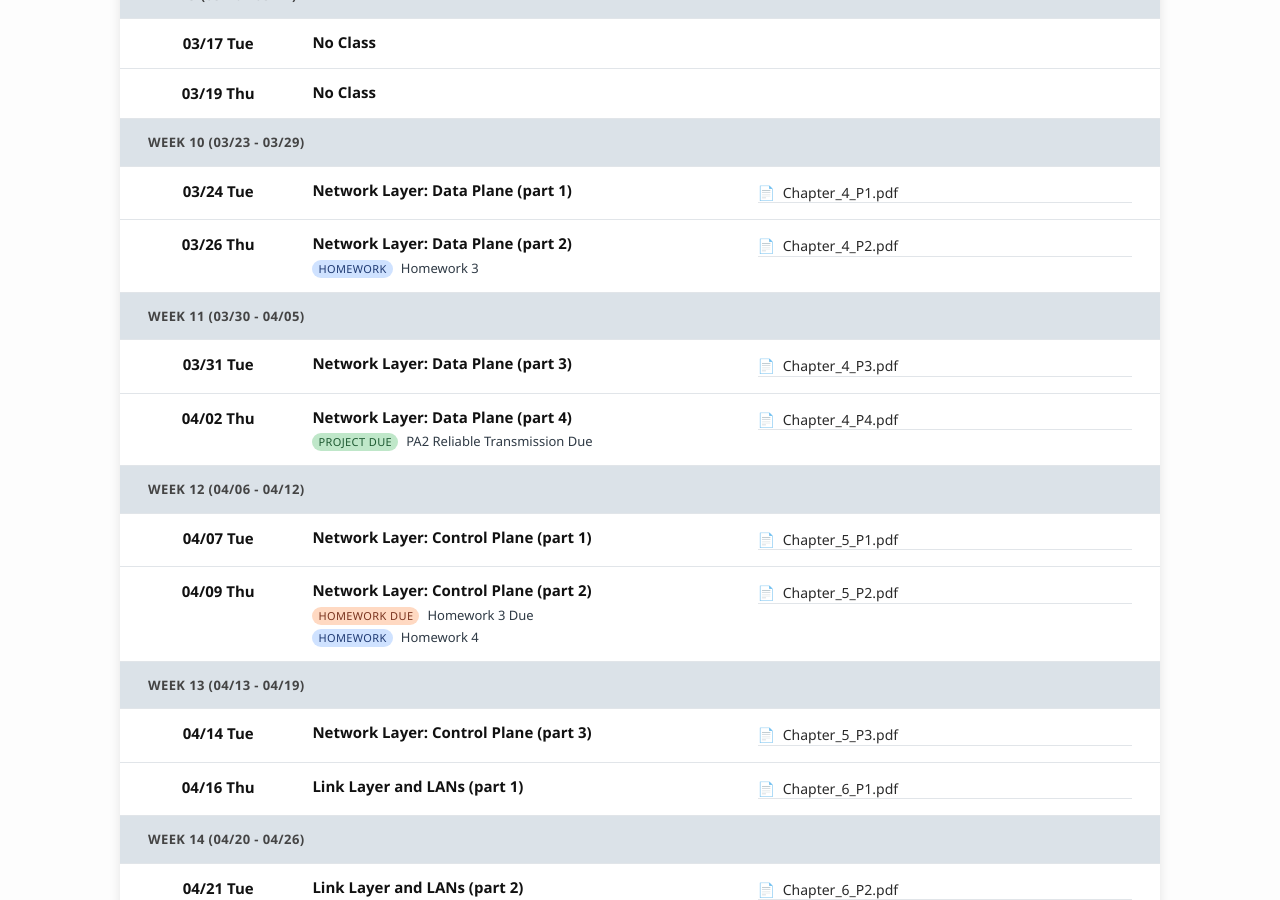
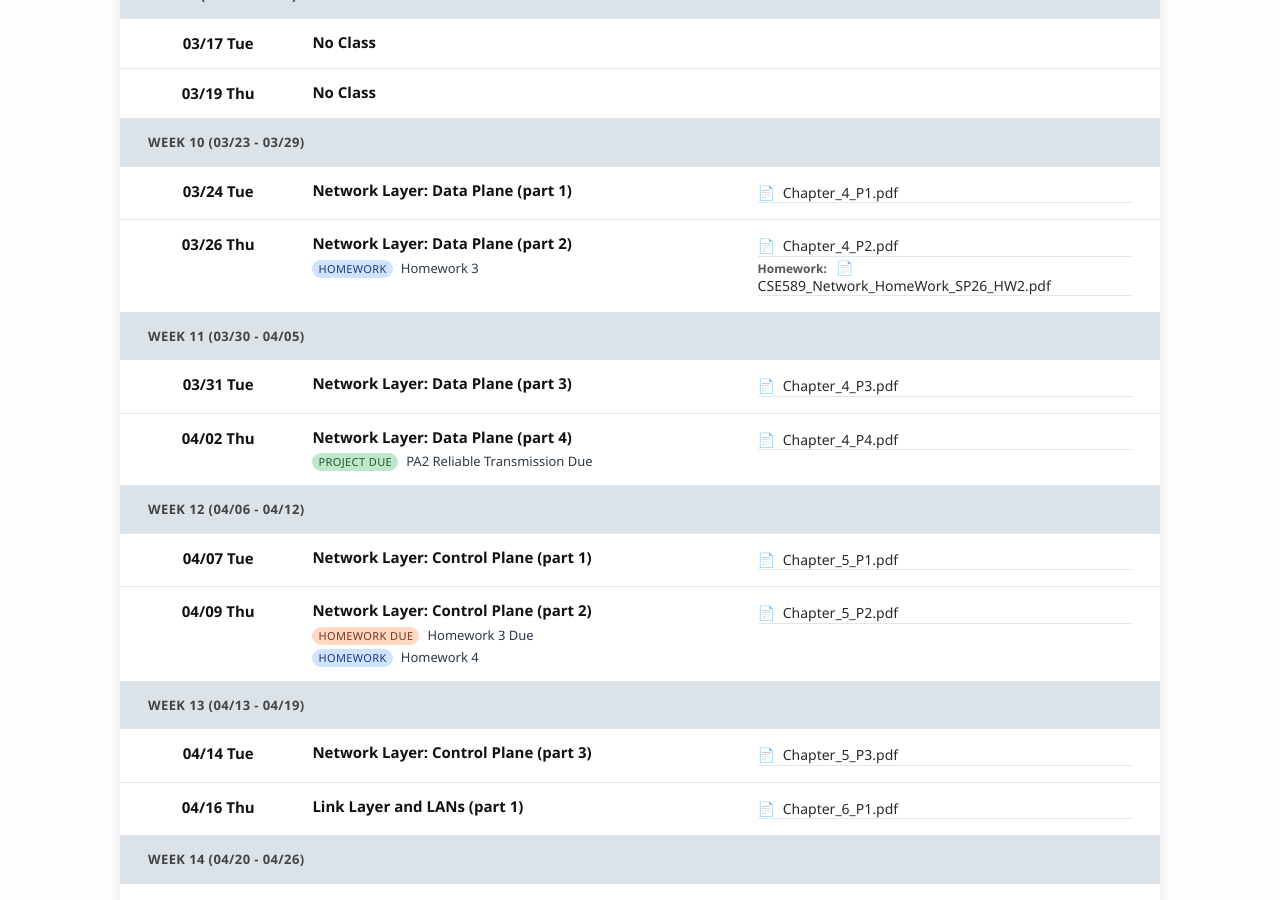
Before and after one commit to xieyaxiongfly/CSE589_UB_SP26, a Jekyll site: the page built from schedule.md, in a window 1280 px wide and 900 px high, scrolled down 1678 px. Built offline with Jekyll 4.4.1, drawn with Linux system fonts in a browser that asks for light colours; nearby versions of some CDN libraries.

Commit message:
add hw and pa

```diff
--- a/_data/additional_events.yml
+++ b/_data/additional_events.yml
@@ -46,7 +46,9 @@ additional_events:
 - date: '2026-03-26'
   type: homework
   topic: Homework 3
-  materials: []
+  materials:
+  - name: CSE589_Network_HomeWork_SP26_HW2.pdf
+    url: https://xieyaxiongfly.github.io/CSE589_UB_SP26/static_files/uploads/20260326_114034_CSE589_Network_HomeWork_SP26_HW3.pdf
   due_in_value: '2'
   due_in_unit: weeks
   group_id: cdc75f4f088741aaa0be7fca1051f2a9
```
Also changed, not shown: 2 other files.
